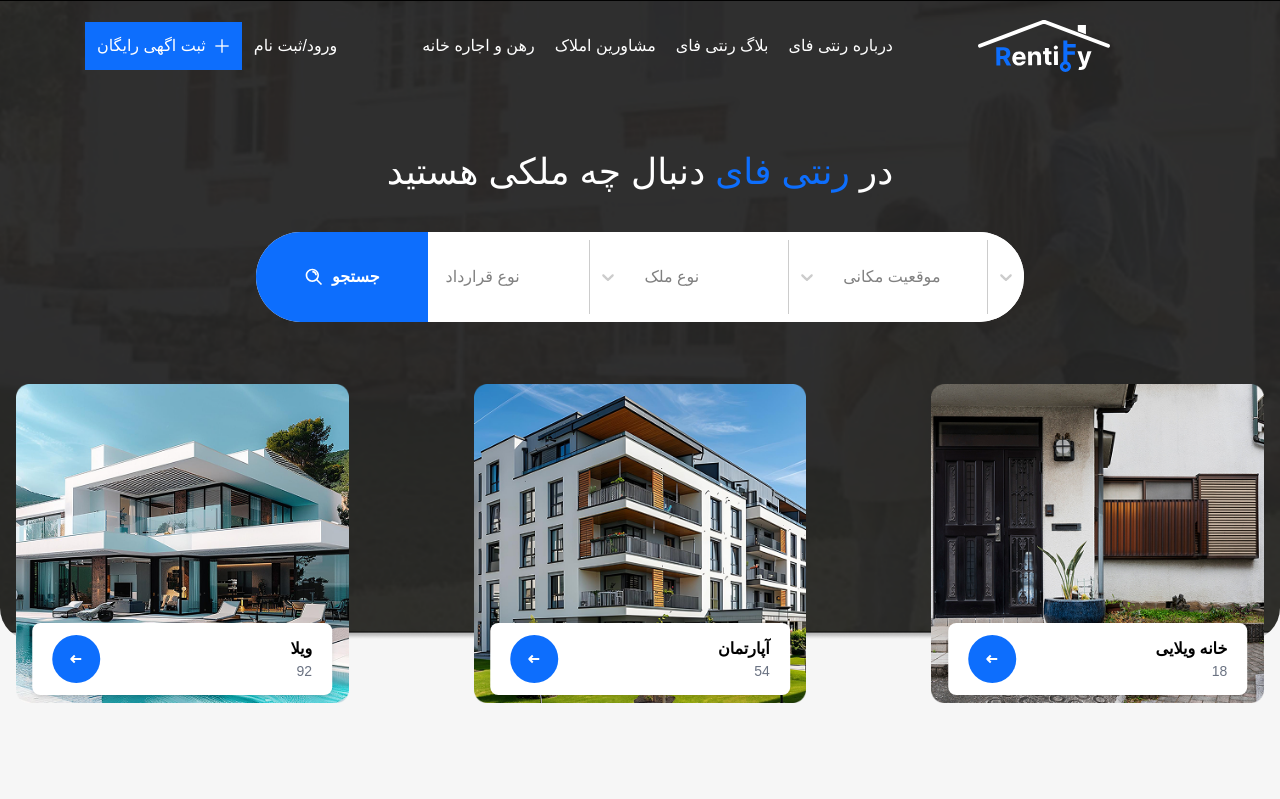
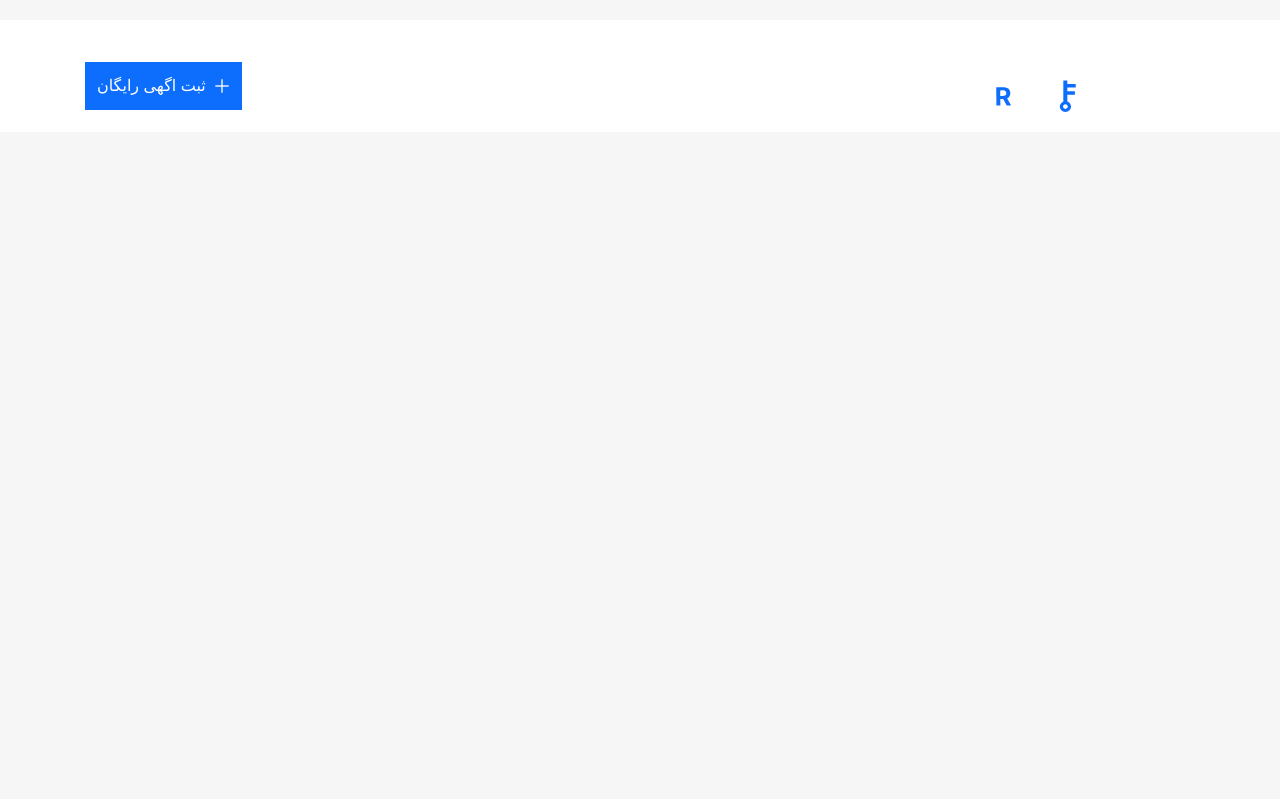
Before and after one commit to Parsa-Barouz/Rentify-Rent-Home-Community, a React (Vite) app: page / in a window 1280 px wide. Shown: the top 799 px of the page. Built offline with nearby package versions, Linux system fonts and the light colour scheme; data requests are answered from the project's data file; a small style sheet from the web is missing.

Commit message:
Add properties

```diff
--- a/src/App.jsx
+++ b/src/App.jsx
@@ -4,12 +4,13 @@ import Header from './components/Header'
 import PropertyCard from './components/PropertyCard';
 import ServicesSection from './components/ServicesSection';
 import Footer from './components/Footer/Footer';
+import PropertiesPage from './Properties/PropertiesPage';
 function App() {
 
 
   return (
     <>
-      <Header />
+      {/* <Header />
 
       <div className='mx-auto w-full max-w-[1500px] px-4 sm:px-6 lg:px-8 '>
 
@@ -18,8 +19,10 @@ function App() {
         <ServicesSection />
         <Footer />
 
-      </div>
+      </div> */}
 
+
+<PropertiesPage/>
 
     </>
 
--- /dev/null
+++ b/src/Properties/PropertiesPage.jsx
@@ -0,0 +1,23 @@
+import React from 'react'
+import Navbar from '../components/Navbar'
+function PropertiesPage() {
+  return (
+
+<>
+<div className="container mx-auto ">
+
+<div className=" bg-white py-5 mt-5 ">
+
+<Navbar/>
+
+</div>
+
+
+</div>
+
+</>
+
+  )
+}
+
+export default PropertiesPage
```
